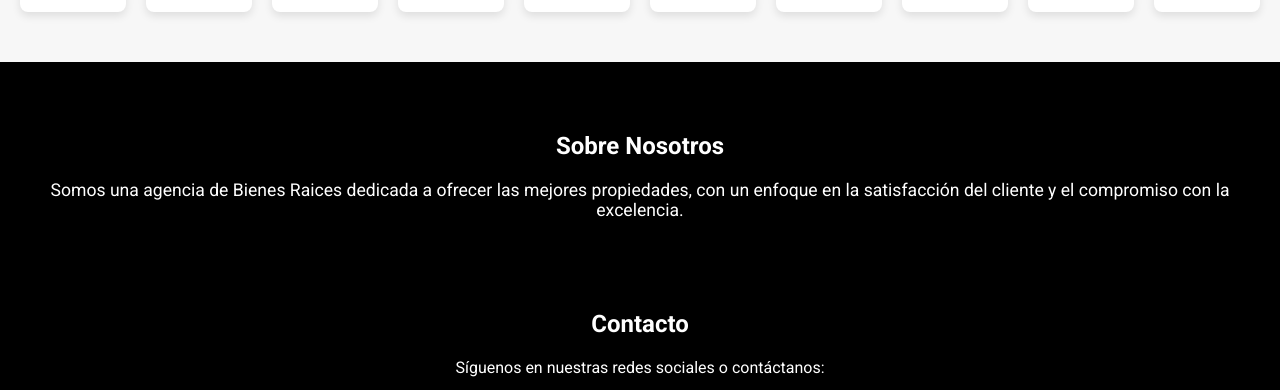
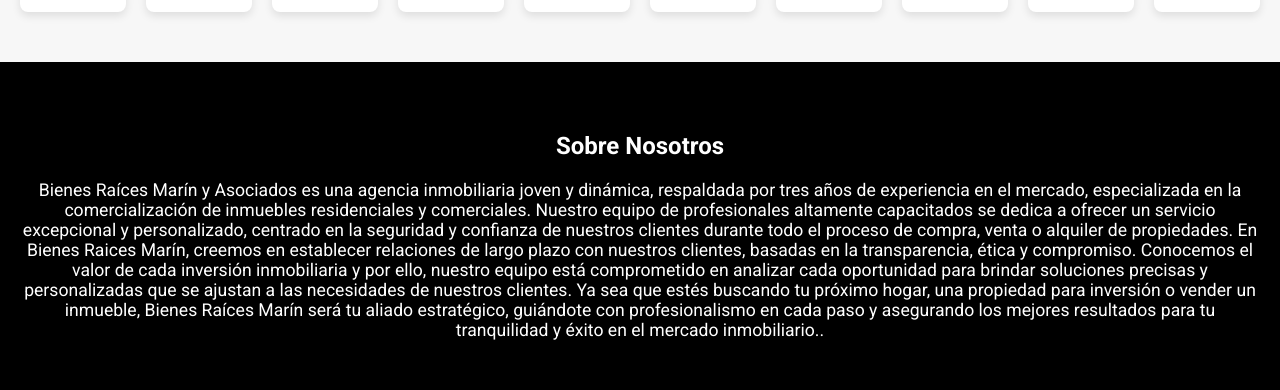
Before and after one commit to Iovannimarin/Bienes-Raices, a plain HTML site: page index.html in a window 1280 px wide. Shown: the part 1048-1438 px from the top of the page. Drawn offline with Linux system fonts and the light colour scheme.

Commit message:
Update index.html

```diff
--- a/index.html
+++ b/index.html
@@ -87,7 +87,11 @@
 
     <section id="nosotros" class="nosotros">
         <h2>Sobre Nosotros</h2>
-        <p>Somos una agencia de Bienes Raices dedicada a ofrecer las mejores propiedades, con un enfoque en la satisfacción del cliente y el compromiso con la excelencia.</p>
+        <p>Bienes Raíces Marín y Asociados es una agencia inmobiliaria joven y dinámica, respaldada por tres años de experiencia en el mercado, especializada en la comercialización de inmuebles residenciales y comerciales. Nuestro equipo de profesionales altamente capacitados se dedica a ofrecer un servicio excepcional y personalizado, centrado en la seguridad y confianza de nuestros clientes durante todo el proceso de compra, venta o alquiler de propiedades.
+
+En Bienes Raices Marín, creemos en establecer relaciones de largo plazo con nuestros clientes, basadas en la transparencia, ética y compromiso. Conocemos el valor de cada inversión inmobiliaria y por ello, nuestro equipo está comprometido en analizar cada oportunidad para brindar soluciones precisas y personalizadas que se ajustan a las necesidades de nuestros clientes.
+
+Ya sea que estés buscando tu próximo hogar, una propiedad para inversión o vender un inmueble, Bienes Raíces Marín será tu aliado estratégico, guiándote con profesionalismo en cada paso y asegurando los mejores resultados para tu tranquilidad y éxito en el mercado inmobiliario..</p>
     </section>
 
  <footer>
```
